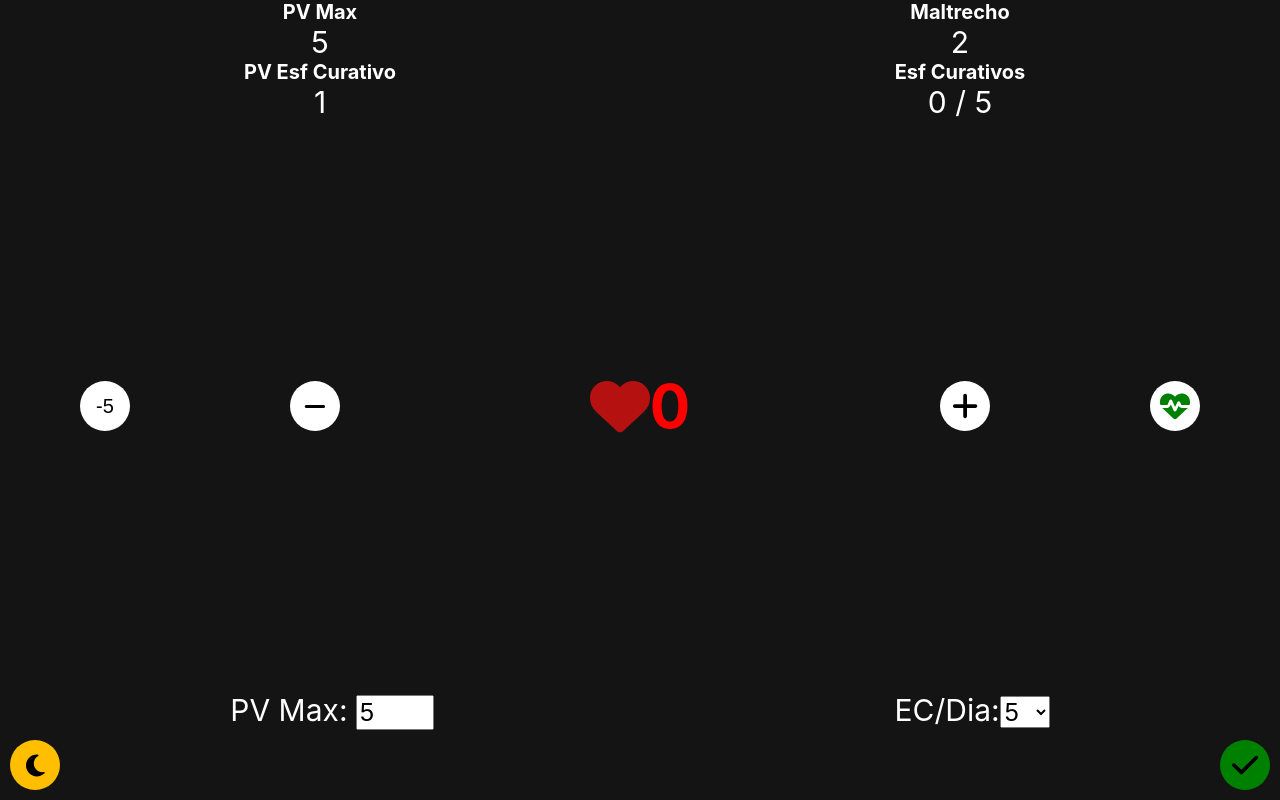
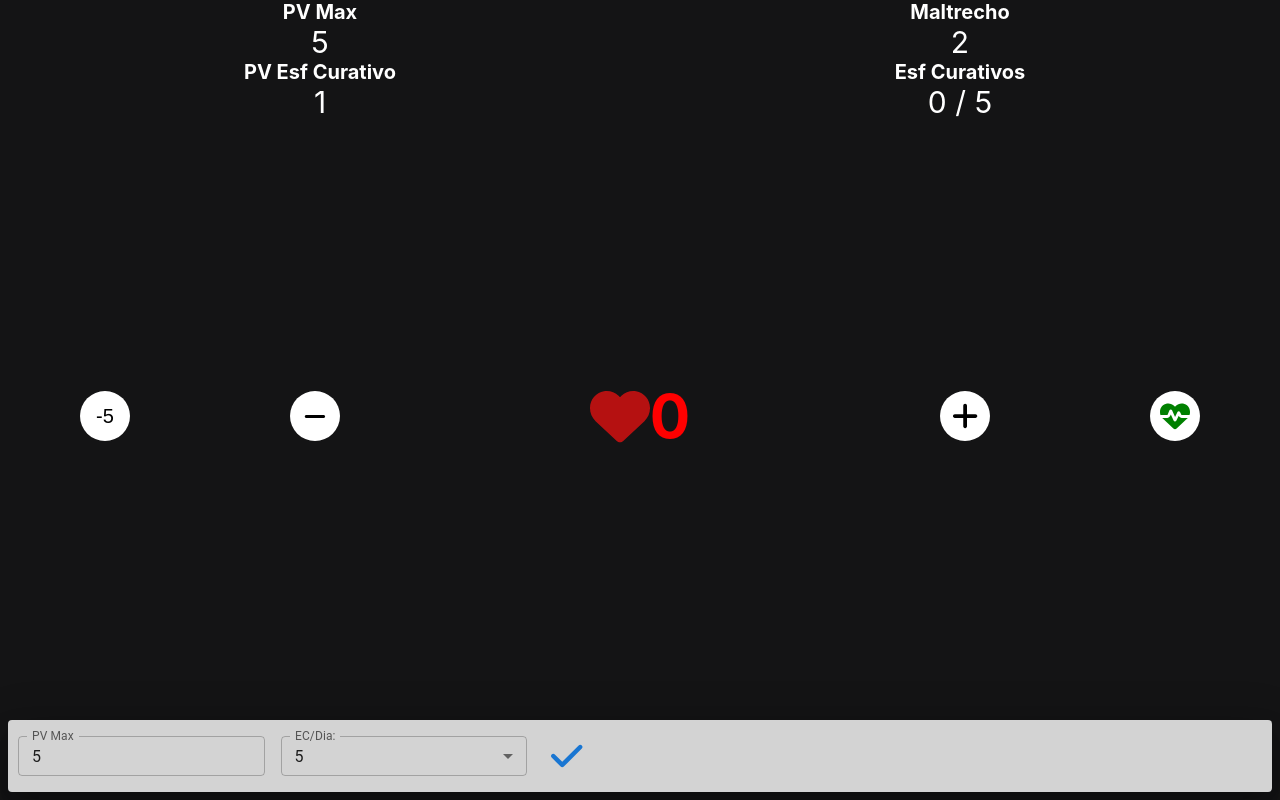
Before and after one commit to earosselot/hp-tracker, a React (Create React App) app: page / in a window 1280 px wide. Both pictures are taken after a click on the button 1245 px from the left and 765 px from the top of the page. Built offline with nearby package versions, Linux system fonts and the light colour scheme.

Commit message:
Form MUI

```diff
--- a/package.json
+++ b/package.json
@@ -4,11 +4,14 @@
   "homepage": "https://earosselot.github.io/hp-tracker",
   "private": true,
   "dependencies": {
+    "@emotion/react": "^11.11.0",
+    "@emotion/styled": "^11.11.0",
     "@fortawesome/fontawesome-svg-core": "^6.4.0",
     "@fortawesome/free-brands-svg-icons": "^6.4.0",
     "@fortawesome/free-regular-svg-icons": "^6.4.0",
     "@fortawesome/free-solid-svg-icons": "^6.4.0",
     "@fortawesome/react-fontawesome": "^0.2.0",
+    "@mui/material": "^5.12.3",
     "@testing-library/jest-dom": "^5.16.5",
     "@testing-library/react": "^13.4.0",
     "@testing-library/user-event": "^13.5.0",
--- a/src/App.css
+++ b/src/App.css
@@ -95,6 +95,7 @@ th {
 
 .PV-edit-container {
   display: flex;
+  flex-direction: column;
   justify-content: space-around;
   font-size: 30px;
   margin-bottom: 70px;
--- a/src/App.js
+++ b/src/App.js
@@ -11,6 +11,12 @@ function App() {
     const [cantidad, setCantidad] = useState(() => parseInt(localStorage.getItem('cantidad')) || 0)
     const [ECPorDia, setECPorDia] = useState(() => parseInt(localStorage.getItem('ECPorDia')) || 5)
     const [ECUsados, setECUsados] = useState(() => parseInt(localStorage.getItem('ECUsados')) || 0)
+    const [editPV, setEditPV] = useState(false)
+
+    const toggleEditPV = () => {
+        setEditPV(!editPV)
+    }
+
     const handleMaximoChange = (newMaximo) => {
         setMaximo(newMaximo)
         handleCantidadChange(newMaximo)
@@ -58,8 +64,8 @@ function App() {
                 <PVHeader maximo={maximo} ECPorDia={ECPorDia} ECUsados={ECUsados}/>
                 <Contador maximo={maximo} cantidad={cantidad} ECPorDia={ECPorDia} ECUsados={ECUsados}
                           onECUsage={handleECUsage} onCantidadChange={handleCantidadChange}/>
-                <DescansoLargoButton onDescansoLargoClick={handleDescansoLargo} />
-                <EditForm maximo={maximo} ECPorDia={ECPorDia} onMaximoChange={handleMaximoChange} onECPorDiaChange={handleECPorDiaChange}/>
+                <DescansoLargoButton onDescansoLargoClick={handleDescansoLargo} editPV={editPV} />
+                <EditForm maximo={maximo} ECPorDia={ECPorDia} editPV={editPV} onMaximoChange={handleMaximoChange} onECPorDiaChange={handleECPorDiaChange} onEditPV={toggleEditPV}/>
 
             </div>
 
--- a/src/DescansoLargoButton.js
+++ b/src/DescansoLargoButton.js
@@ -1,7 +1,7 @@
 import React, {useState} from 'react'
 import {FontAwesomeIcon} from "@fortawesome/react-fontawesome";
 
-function DescansoLargoButton({onDescansoLargoClick}) {
+function DescansoLargoButton({onDescansoLargoClick, editPV}) {
 
     const [clicked, setClicked] = useState(false);
 
@@ -30,7 +30,7 @@ function DescansoLargoButton({onDescansoLargoClick}) {
         </button>
     </div>
 
-    return clicked ? confirmButton : descansoButton
+    return clicked ? confirmButton : !editPV && descansoButton
 }
 
 export default DescansoLargoButton
--- a/src/EditForm.js
+++ b/src/EditForm.js
@@ -1,9 +1,21 @@
-import React, {useState} from 'react'
+import React from 'react'
 import {FontAwesomeIcon} from "@fortawesome/react-fontawesome";
+import {
+    Box,
+    Button,
+    FormControl,
+    IconButton,
+    InputLabel,
+    MenuItem,
+    Paper,
+    Select,
+    Slide,
+    TextField
+} from "@mui/material";
+import Grid2 from "@mui/material/Unstable_Grid2";
 
-function EditForm({maximo, ECPorDia, onMaximoChange, onECPorDiaChange}) {
+function EditForm({maximo, ECPorDia, onMaximoChange, onECPorDiaChange, editPV, onEditPV}) {
 
-    const [edit, setEdit] = useState(false)
 
     const handleMaximoChange = (event) => {
         const newMaximo = parseInt(event.target.value)
@@ -15,29 +27,76 @@ function EditForm({maximo, ECPorDia, onMaximoChange, onECPorDiaChange}) {
         onECPorDiaChange(nuevoECPorDia)
     }
 
+    const form = (
+        <Paper
+            sx={{
+                p: 2,
+                bgcolor: 'lightgrey',
+                display: 'grid',
+                gridTemplateColumns: { md: '1fr 1fr' },
+                gap: 2,
+                padding: "10px",
+                m: 1
+            }}
+            elevation={24}>
+            <Grid2
+                container
+                direction="row"
+                justifyContent="space-between"
+                alignItems="center"
+                spacing={2}
+                component="form"
+                /*sx={{
+                    '& .MuiTextField-root': {m: 1, width: '25ch'},
+                }}*/>
+                <Grid2 xs={5}>
+                    <FormControl>
+                        <TextField
+                            inputProps={{inputMode: 'numeric', pattern: '[0-9]*'}}
+                            value={maximo}
+                            onChange={handleMaximoChange}
+                            size="small"
+                            label="PV Max"
+                        />
+                    </FormControl>
+                </Grid2>
+                <Grid2 xs={5}>
+                    <FormControl fullWidth>
+                        <InputLabel>EC/Dia:</InputLabel>
+                        <Select
+                            value={ECPorDia}
+                            label="EC/Dia:"
+                            onChange={handleECPorDiaChange}
+                            size="small"
+                        >
+                            {
+                                [...Array(15)].map((_, i) => i + 1)
+                                    .map(i => <MenuItem key={i} value={i}>{i}</MenuItem>)
+                            }
+                        </Select>
+                    </FormControl>
+                </Grid2>
+                <Grid2 xs={2}>
+                    <IconButton color="primary" onClick={onEditPV}>
+                        <FontAwesomeIcon icon={['fas', 'check']} size="xl"/>
+                    </IconButton>
+                </Grid2>
+            </Grid2>
+        </Paper>
+    );
+
+    const editButton = <div className={'PV-edit-button-container'}>
+        <button className={'PV-buttons edit-button'} onClick={onEditPV}>
+            <FontAwesomeIcon icon={['fas', 'edit']} size="lg"/>
+        </button>
+    </div>;
+
     return (
         <div>
-            {edit && <form className={'PV-edit-container'}>
-                <div>
-                    <label>PV Max: </label>
-                    <input className={'PV-max-input'} type="number" value={maximo} onChange={handleMaximoChange}/>
-                </div>
-                <div>
-                    <label>EC/Dia:</label>
-                    <select onChange={handleECPorDiaChange} value={ECPorDia} className={'PV-max-input'}>
-                        {
-                            [...Array(15)].map((_, i) => i + 1)
-                                .map(i => <option key={i} value={i}>{i}</option>)
-                        }
-                    </select>
-                </div>
-            </form>}
-            <div className={'PV-edit-button-container'}>
-                <button className={edit ? 'PV-buttons exito-button' : 'PV-buttons edit-button'} onClick={() => setEdit(!edit)}>
-                    {edit ? <FontAwesomeIcon icon={['fas', 'check']} size="xl"/> : <FontAwesomeIcon icon={['fas', 'edit']} size="lg" />}
-                </button>
-            </div>
-
+            {editPV || editButton}
+            <Slide direction="up" in={editPV} mountOnEnter unmountOnExit>
+                {form}
+            </Slide>
         </div>
     )
 }
```
Also changed, not shown: 1 other file (tests, documents, lock files or other folders).
